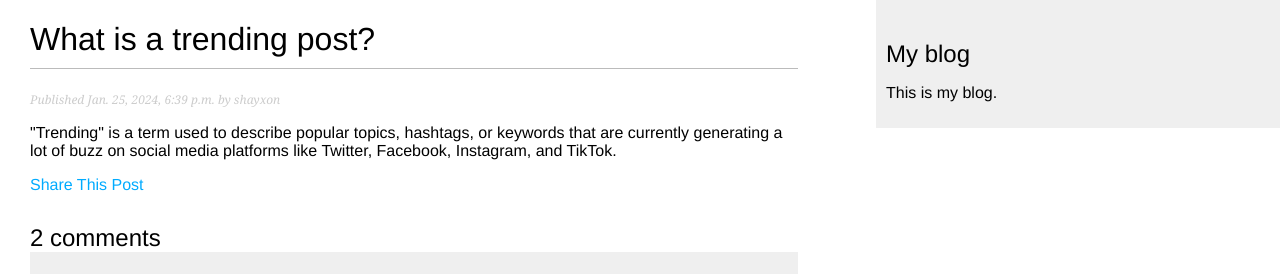
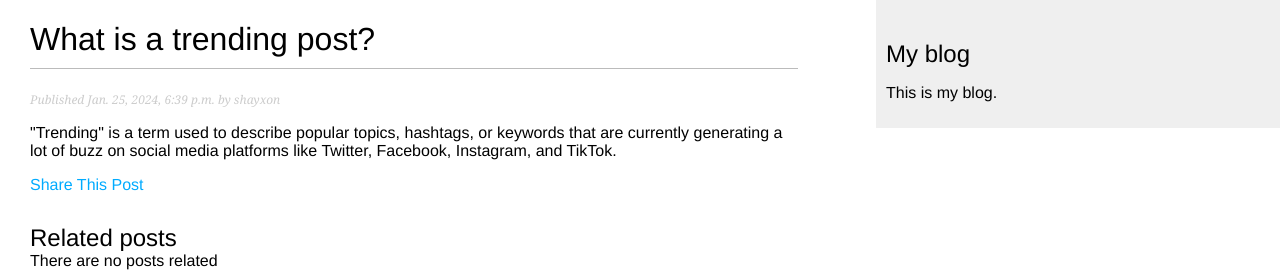
Before and after one commit to Shayxon/django-blog-project, a Django app: template blog/templates/blog/post/detail.html in a window 1280 px wide. Shown: the top 274 px of the page. Run offline with Django 3.2, Linux system fonts and the light colour scheme; the template is opened without the code that fills it: values that come from a table or form of the project are taken from there, others are empty; data comes from the database, SQL or seed files in the repository; parts of the project's set-up code (start-up, migrations or seed data) failed here and were passed over.

Commit message:
add related posts to post

```diff
--- a/blog/templates/blog/post/detail.html
+++ b/blog/templates/blog/post/detail.html
@@ -11,11 +11,17 @@
 <p>
   <a href="{% url 'blog:post_share' post.id %}">Share This Post</a>
 </p>
+<h2>Related posts</h2>
+{% for posts in similar_posts %}
+  <a href="{{ posts.get_absolute_url }}">{{posts.title}}</a><br>
+  {%empty%}
+  There are no posts related
 {% with comments.count as total_comments %}
 <h2>
   {{ total_comments }} comment{{ total_comments|pluralize }}
 </h2>
 {% endwith %}
+{% endfor %}
 {% for comment in comments %}
 <div class="comment">
   <p class="info">
```
Also changed, not shown: blog/views.py (+9 -1 lines).
